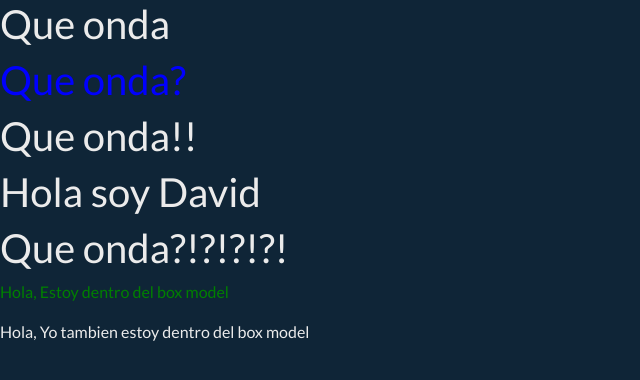
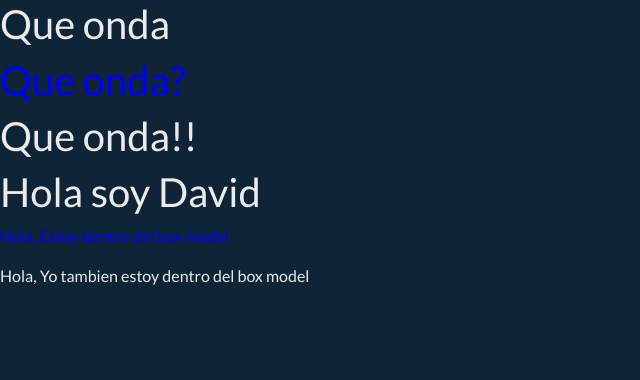
Before and after one commit to DaveRamz/grupo01bdm, a PHP site: page / in a window 1280 px wide. Shown: the top 380 px of the page, without its empty margins (0-640 px from the left). Run offline with PHP 8.4, Linux system fonts and the light colour scheme.

Commit message:
Cambios experimentales

```diff
--- a/index.php
+++ b/index.php
@@ -10,10 +10,8 @@
 
         <h1> Hola soy David </h1>
 
-        <h1 >Que onda?!?!?!?!</h1>
-
         <!-- inline -->
-        <p style="color:green;">Hola, Estoy dentro del box model</p>
+        <p style="color:blue;">Hola, Estoy dentro del box model</p>
     </div>
     <div>
         <p>Hola, Yo tambien estoy dentro del box model</p>
--- /dev/null
+++ b/login.php
@@ -0,0 +1 @@
+<?php echo 'hola'; ?>
--- a/template/header.php
+++ b/template/header.php
@@ -1,7 +1,6 @@
 <!DOCTYPE html>
 <html lang="en">
 <head>
-    <meta charset="UTF-8">
     <meta http-equiv="X-UA-Compatible" content="IE=edge">
     <meta name="viewport" content="width=device-width, initial-scale=1.0">
     <title>Group 01 BDM</title>
```
